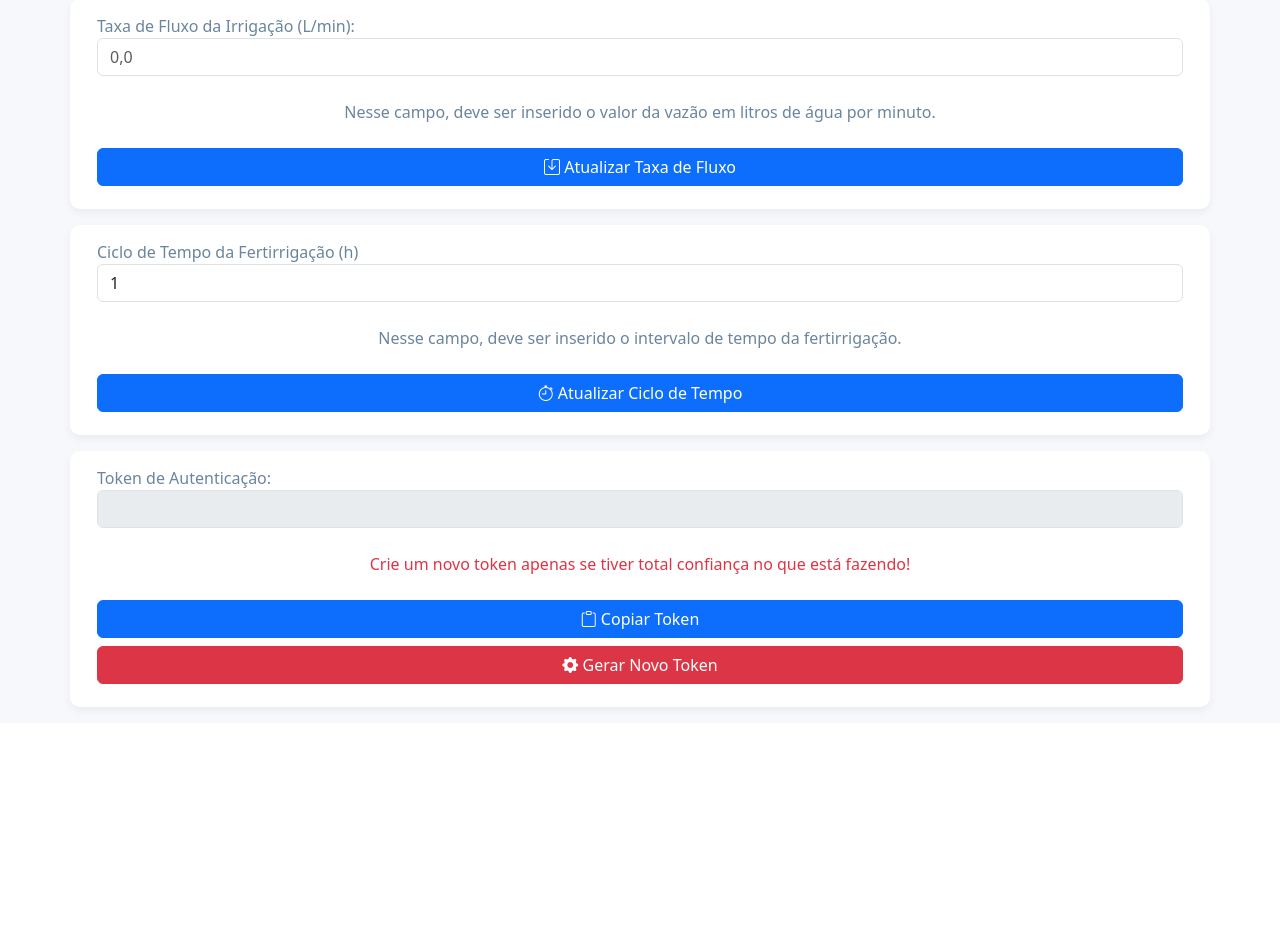
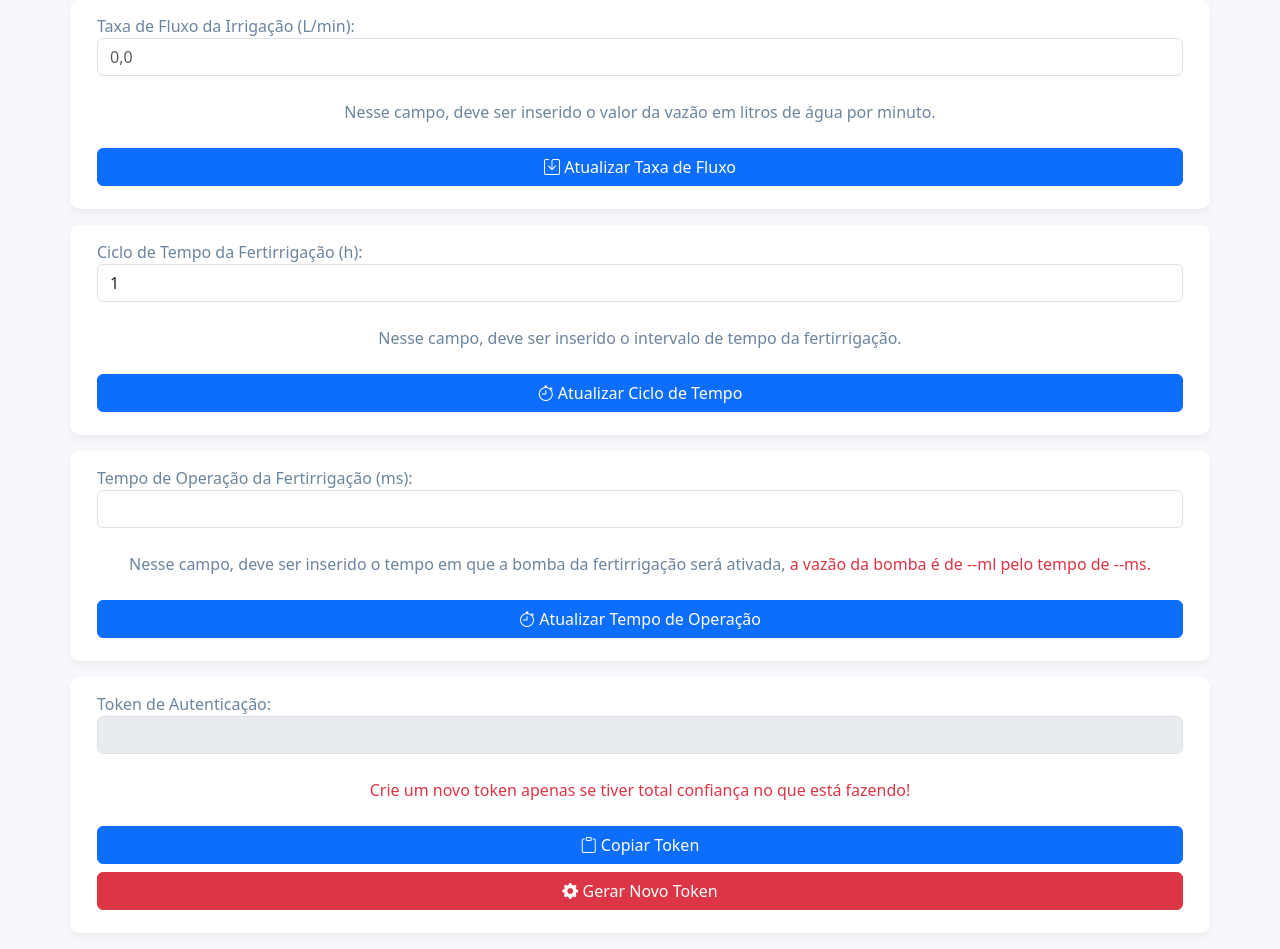
Before and after one commit to JuniorCarlini/sistema_de_irrigacao, a Django app: page /configuration/ in a window 1280 px wide. Shown: the part 165-1114 px from the top of the page. Before the commit the page ends 877 px from the top, so only its background shows below. Run offline with Django 5.2, Linux system fonts and the light colour scheme; a user stored in the database is signed in; data comes from the database, SQL or seed files in the repository; some libraries are stand-ins or nearby versions.

Commit message:
Update configuration.html

```diff
--- a/templates/configuration/html/configuration.html
+++ b/templates/configuration/html/configuration.html
@@ -13,10 +13,8 @@
     <script>
         function copyToken() {
             var tokenInput = document.getElementById("token");
-
-            // Foco no campo de entrada
-            tokenInput.removeAttribute("disabled"); // Remover o atributo disabled
-            tokenInput.select(); // Selecionar o texto
+            tokenInput.removeAttribute("disabled");
+            tokenInput.select();
             tokenInput.setSelectionRange(0, 99999); // Para dispositivos móveis
 
             // Tentar usar a Clipboard API primeiro
@@ -25,7 +23,7 @@
                     .then(() => {
                         var toastEl = document.getElementById('toast');
                         var toast = new bootstrap.Toast(toastEl);
-                        toast.show(); // Mostrar o Toast
+                        toast.show();
                     })
                     .catch(err => {
                         console.error("Erro ao copiar o token: ", err);
@@ -33,19 +31,15 @@
             } else {
                 // Fallback para navegadores que não suportam a Clipboard API
                 try {
-                    var sucesso = document.execCommand('copy');
-                    if (sucesso) {
-                        var toastEl = document.getElementById('toast');
-                        var toast = new bootstrap.Toast(toastEl);
-                        toast.show(); // Mostrar o Toast
-                    } else {
-                        console.error("Falha ao copiar usando execCommand");
-                    }
+                    document.execCommand('copy');
+                    var toastEl = document.getElementById('toast');
+                    var toast = new bootstrap.Toast(toastEl);
+                    toast.show();
                 } catch (err) {
                     console.error("Erro ao copiar o token: ", err);
                 }
             }
-            tokenInput.setAttribute("disabled", true); // Reabilitar o campo após a cópia
+            tokenInput.setAttribute("disabled", true);
         }
     </script>
 </head>
@@ -53,28 +47,27 @@
     {% include 'partials/html/navbar.html' %}
     <div class="container mt-4">
         <h2 class="mt-4 mb-4 ms-3 text-color-primary">Configurações</h2>
+
         <form method="post">
             {% csrf_token %}
-            <div class="row row-style mb-3 d-flex justify-content-between align-items-center">
+            <div class="row row-style mb-3">
                 <div class="form-group">
                     <label for="flow-rate" class="form-label m-0 text-color-secondary">Taxa de Fluxo da Irrigação (L/min):</label>
-                    <input type="number" step="0.01" id="flow-rate" name="flow_rate" class="form-control w-100"
-                        placeholder="{{ flow_rate.rate }}" required>
+                    <input type="number" step="0.01" id="flow-rate" name="flow_rate" class="form-control w-100" placeholder="{{ flow_rate.rate }}" required>
                     <p class="text-center text-color-secondary mt-4">Nesse campo, deve ser inserido o valor da vazão em litros de água por minuto.</p>
                 </div>
                 <div class="col-12 mt-2 mb-2">
-                    <button type="submit" name="update_flow_rate" class="btn w-100 btn-primary"><i
-                            class="bi bi-save"></i> Atualizar Taxa de Fluxo</button>
+                    <button type="submit" name="update_flow_rate" class="btn w-100 btn-primary"><i class="bi bi-save"></i> Atualizar Taxa de Fluxo</button>
                 </div>
             </div>
         </form>
+
         <form method="post">
             {% csrf_token %}
-            <div class="row row-style mb-3 d-flex justify-content-between align-items-center">
+            <div class="row row-style mb-3">
                 <div class="form-group">
-                    <label for="time-fertil" class="form-label m-0 text-color-secondary">Ciclo de Tempo da Fertirrigação (h)</label>
-                    <input type="number" step="0.01" id="time-fertil" name="time_fertil" class="form-control w-100"
-                        value="{{ config_fertil.time_fertil }}" required>
+                    <label for="time-fertil" class="form-label m-0 text-color-secondary">Ciclo de Tempo da Fertirrigação (h):</label>
+                    <input type="number" step="0.01" id="time-fertil" name="time_fertil" class="form-control w-100" value="{{ config_fertil.time_fertil }}" required>
                     <p class="text-center text-color-secondary mt-4">Nesse campo, deve ser inserido o intervalo de tempo da fertirrigação.</p>
                 </div>
                 <div class="col-12 mt-2 mb-2">
@@ -82,24 +75,43 @@
                 </div>
             </div>
         </form>
+
         <form method="post">
             {% csrf_token %}
-            <div class="row row-style mb-3 d-flex justify-content-between align-items-center">
+            <div class="row row-style mb-3">
+                <div class="form-group">
+                    <label for="time_fertil_ms" class="form-label m-0 text-color-secondary">Tempo de Operação da Fertirrigação (ms):</label>
+                    <input type="number" step="1" id="time_fertil_ms" name="time_ferti_ms" class="form-control w-100" value="{{ time_ferti.time_ferti_ms }}" required>
+                    <p class="text-center text-color-secondary mt-4">
+                        Nesse campo, deve ser inserido o tempo em que a bomba da fertirrigação será ativada,
+                        <span class="text-danger">a vazão da bomba é de --ml pelo tempo de --ms.</span>
+                    </p>
+                </div>
+                <div class="col-12 mt-2 mb-2">
+                    <button type="submit" name="update_time_fertil" class="btn w-100 btn-primary">
+                        <i class="bi bi-stopwatch"></i> Atualizar Tempo de Operação
+                    </button>
+                </div>
+            </div>
+        </form>
+
+
+        <form method="post">
+            {% csrf_token %}
+            <div class="row row-style mb-3">
                 <div class="form-group">
                     <label for="token" class="form-label m-0 text-color-secondary">Token de Autenticação:</label>
-                    <input type="text" id="token" name="token" class="form-control w-100"
-                        value="{{ configuracao.token }}" disabled>
+                    <input type="text" id="token" name="token" class="form-control w-100" value="{{ configuracao.token }}" disabled>
                     <p class="text-center text-danger mt-4">Crie um novo token apenas se tiver total confiança no que está fazendo!</p>
                 </div>
                 <div class="col-12 mt-2 mb-2">
-                    <button type="button" onclick="copyToken()" class="btn w-100 btn-primary"><i
-                            class="bi bi-clipboard"></i> Copiar Token</button>
-                    <button type="submit" name="generate_token" class="btn w-100 btn-danger mt-2"><i
-                            class="bi bi-gear-fill"></i> Gerar Novo Token</button>
+                    <button type="button" onclick="copyToken()" class="btn w-100 btn-primary"><i class="bi bi-clipboard"></i> Copiar Token</button>
+                    <button type="submit" name="generate_token" class="btn w-100 btn-danger mt-2"><i class="bi bi-gear-fill"></i> Gerar Novo Token</button>
                 </div>
             </div>
         </form>
     </div>
+
     <div class="toast-container position-fixed bottom-0 end-0 p-3">
         <div id="toast" class="toast" role="alert" aria-live="assertive" aria-atomic="true">
             <div class="toast-header">
@@ -113,6 +125,7 @@
             </div>
         </div>
     </div>
+
     <script src="https://cdn.jsdelivr.net/npm/bootstrap@5.3.0-alpha1/dist/js/bootstrap.bundle.min.js"></script>
 </body>
 </html>
```
